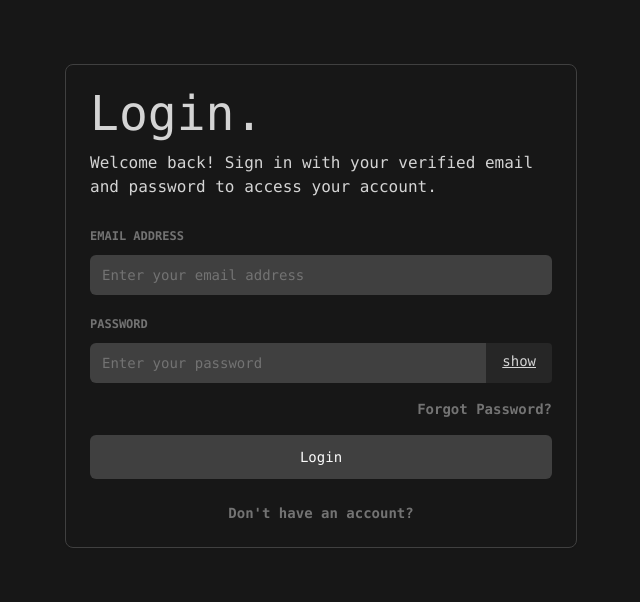
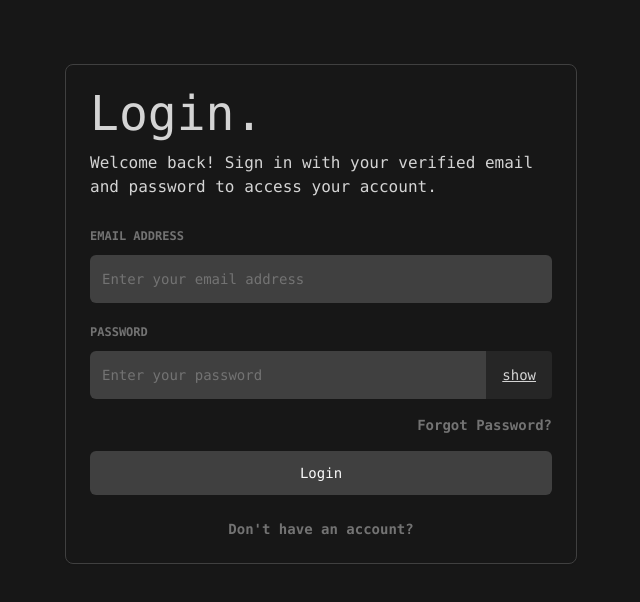
Before and after one commit to WannaCry081/AuthenticationSystem-Next, a Next.js app: page /login in a window 1280 px wide. Shown: the top 602 px of the page, without its empty margins (319-959 px from the left). Built offline with nearby package versions, Linux system fonts and the light colour scheme.

Commit message:
Update input height css property

```diff
--- a/src/components/ui/input.tsx
+++ b/src/components/ui/input.tsx
@@ -11,7 +11,7 @@
       <input
         type={type}
         className={cn(
-          "flex h-10 w-full rounded-md border border-input bg-background px-3 py-2 text-sm ring-offset-background file:border-0 file:bg-transparent file:text-sm file:font-medium placeholder:text-muted-foreground focus-visible:outline-none focus-visible:ring-2 focus-visible:ring-ring focus-visible:ring-offset-2 disabled:cursor-not-allowed disabled:opacity-50",
+          "flex h-12 w-full rounded-md border border-input bg-background px-3 py-2 text-sm ring-offset-background file:border-0 file:bg-transparent file:text-sm file:font-medium placeholder:text-muted-foreground focus-visible:outline-none focus-visible:ring-2 focus-visible:ring-ring focus-visible:ring-offset-2 disabled:cursor-not-allowed disabled:opacity-50",
           className
         )}
         ref={ref}
--- a/src/components/ui/password-input.tsx
+++ b/src/components/ui/password-input.tsx
@@ -21,11 +21,11 @@
         placeholder={placeholder}
         {...field} />
 
-        <p
+        <span
           onClick={() => setShowPassword(prev => !prev)}
-          className={`cursor-pointer h-10 px-4 py-2 text-sm underline rounded-r-sm bg-neutral-800 align-middle`}>
-          show
-        </p>
+          className="cursor-pointer h-12 px-4 py-2 rounded-r-sm bg-neutral-800 flex place-items-center">
+          <p className="underline text-sm">show</p>
+        </span>
     </div>
   );
 }
```
